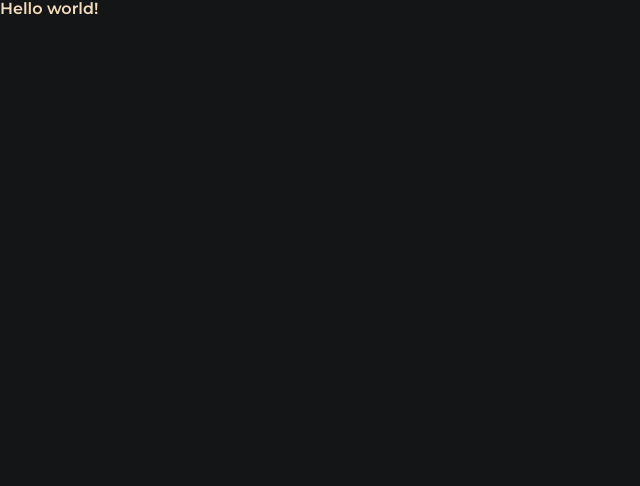
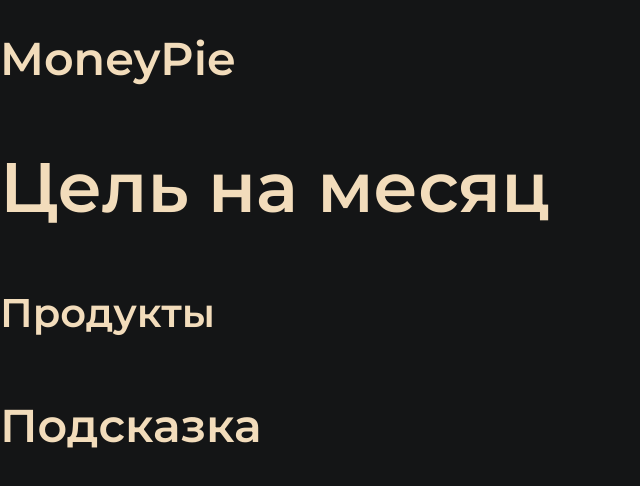
Before and after one commit to money-pie/frontend, a Next.js app: page / in a window 1280 px wide. Shown: the top 486 px of the page, without its empty margins (0-640 px from the left). Built offline with nearby package versions, Linux system fonts and the light colour scheme.

Commit message:
feat: add heading component

```diff
--- /dev/null
+++ b/components/Htag/Htag.module.css
@@ -0,0 +1,33 @@
+@import url("/styles/globals.css");
+
+.h1 {
+  color: inherit;
+
+  font-size: 46px;
+  font-weight: 600;
+  line-height: 56px;
+}
+
+.h2 {
+  color: inherit;
+
+  font-size: 70px;
+  font-weight: 600;
+  line-height: 85px;
+}
+
+.h3 {
+  color: inherit;
+
+  font-size: 40px;
+  font-weight: 600;
+  line-height: 49px;
+}
+
+.h4 {
+  color: inherit;
+
+  font-size: 46px;
+  font-weight: 600;
+  line-height: 56px;
+}
--- /dev/null
+++ b/components/Htag/Htag.props.ts
@@ -0,0 +1,6 @@
+import { ReactNode } from "react";
+
+export interface HtagProps {
+  tag: "h1" | "h2" | "h3" | "h4";
+  children: ReactNode;
+}
--- /dev/null
+++ b/components/Htag/Htag.tsx
@@ -0,0 +1,19 @@
+import { HtagProps } from "./Htag.props";
+import styles from "./Htag.module.css";
+
+function Htag({ tag, children }: HtagProps): JSX.Element {
+  switch (tag) {
+  case "h1":
+    return <h1 className={styles.h1}>{children}</h1>;
+  case "h2":
+    return <h2 className={styles.h2}>{children}</h2>;
+  case "h3":
+    return <h3 className={styles.h3}>{children}</h3>;
+  case "h4":
+    return <h4 className={styles.h4}>{children}</h4>;
+  default:
+    return <></>;
+  }
+}
+
+export default Htag;
--- a/pages/index.tsx
+++ b/pages/index.tsx
@@ -1,6 +1,14 @@
 import Head from "next/head";
 import styles from "../styles/Home.module.css";
+import Htag from "../components/Htag/Htag";
 
 export default function Home(): JSX.Element {
-  return <div>Hello world!</div>;
+  return (
+    <div>
+      <Htag tag="h1">MoneyPie</Htag>
+      <Htag tag="h2">Цель на месяц</Htag>
+      <Htag tag="h3">Продукты</Htag>
+      <Htag tag="h4">Подсказка</Htag>
+    </div>
+  );
 }
```
Also changed, not shown: 1 other file (tests, documents, lock files or other folders).
